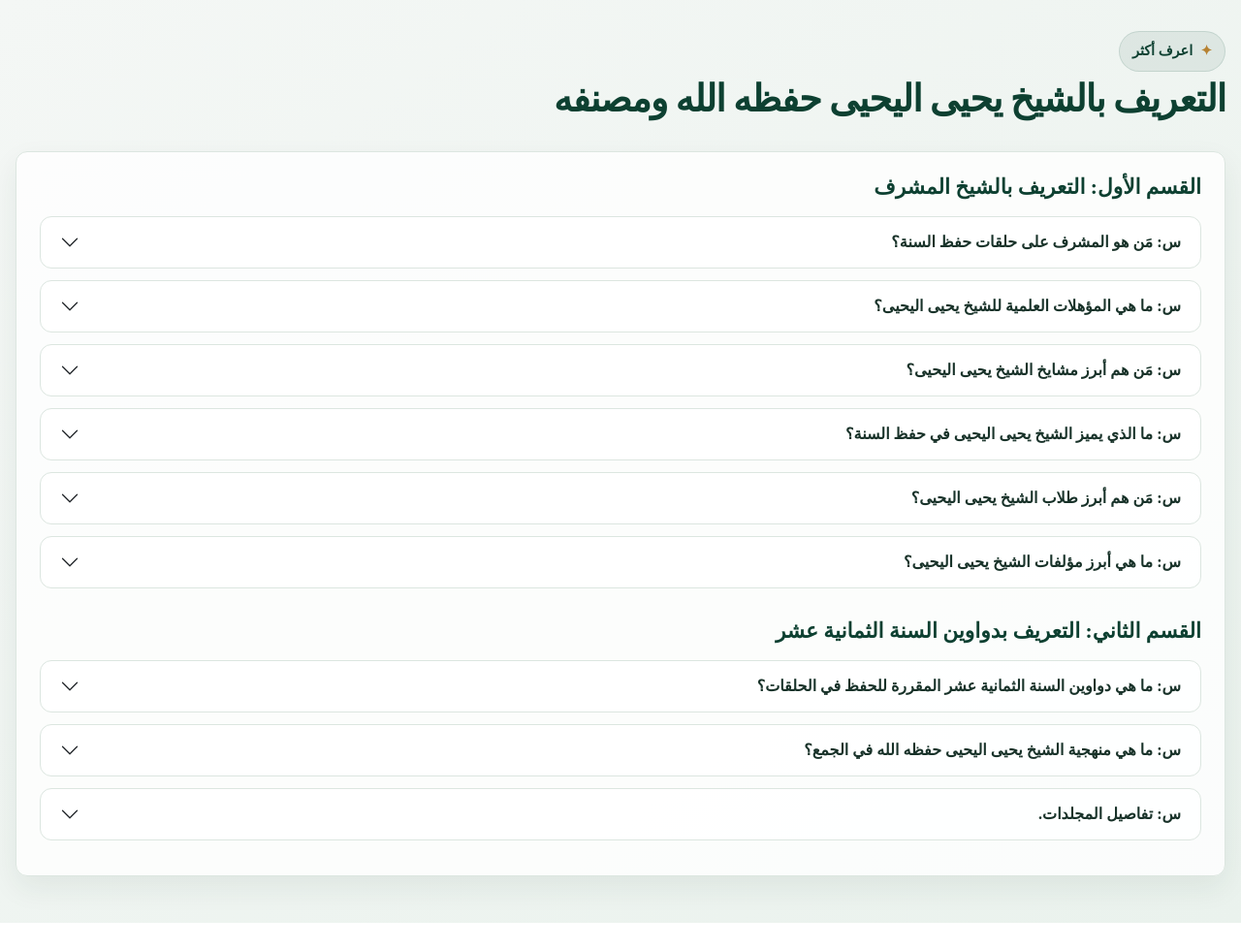
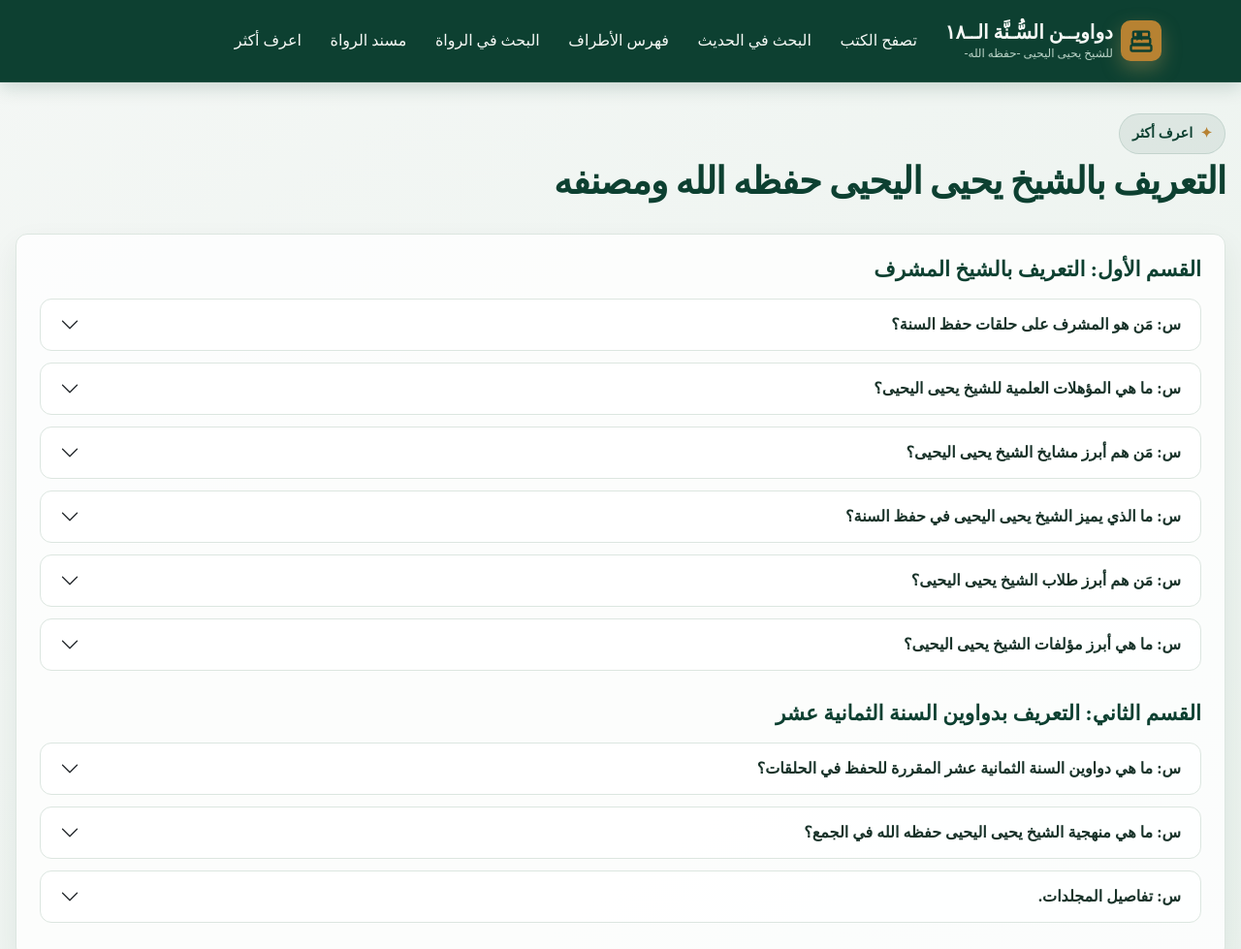
Before and after one commit to ndmnjr/hadith_app, a website: page public/about.html in a window 1280 px wide. Shown: the top 979 px of the page at 97% size. Before the commit the page ends 952 px from the top, so only its background shows below. Drawn offline with nearby package versions, Linux system fonts and the light colour scheme; a web font is replaced by a local one.

Commit message:
Add dynamic navbar loader
Add public/js/navbar.js to fetch and inject /components/navbar.html into <div data-navbar> placeholders and mark the active nav item based on body data-page. Replace <!-- navbar-placeholder --> with <div data-navbar></div><script src="/js/navbar.js"></script> across index, about, browse, hadith, hadith-index, musnad, narrators and search pages. Includes basic error handling for failed fetches.

```diff
--- a/public/about.html
+++ b/public/about.html
@@ -12,7 +12,7 @@
   <link rel="stylesheet" href="/css/styles.css">
 </head>
 <body class="faq-page">
-  <!-- navbar-placeholder -->
+  <div data-navbar></div><script src="/js/navbar.js"></script>
   <main class="container-xl page-wrap">
     <header class="mb-4">
       <div class="hero-badge">اعرف أكثر</div>
--- /dev/null
+++ b/public/js/navbar.js
@@ -0,0 +1,19 @@
+(function () {
+  document.addEventListener("DOMContentLoaded", async () => {
+    const placeholder = document.querySelector("[data-navbar]");
+    if (!placeholder) return;
+
+    try {
+      const response = await fetch("/components/navbar.html");
+      if (!response.ok) throw new Error(`Navbar request failed: ${response.status}`);
+      placeholder.outerHTML = await response.text();
+
+      const page = document.body.dataset.page || "home";
+      document.querySelectorAll("[data-nav]").forEach((link) => {
+        link.classList.toggle("active", link.dataset.nav === page);
+      });
+    } catch (error) {
+      console.error("Could not load navbar:", error);
+    }
+  });
+})();
```
Also changed, not shown: public/browse.html (+1 -1 lines), public/hadith-index.html (+1 -1 lines), public/hadith.html (+1 -1 lines), public/index.html (+1 -1 lines), public/musnad.html (+1 -1 lines), public/narrators.html (+1 -1 lines), public/search.html (+1 -1 lines).
